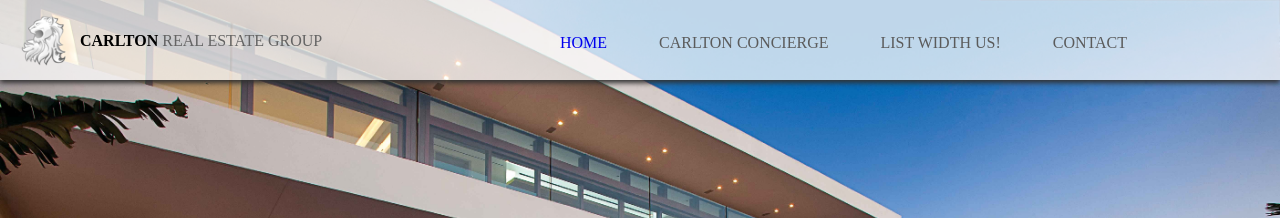
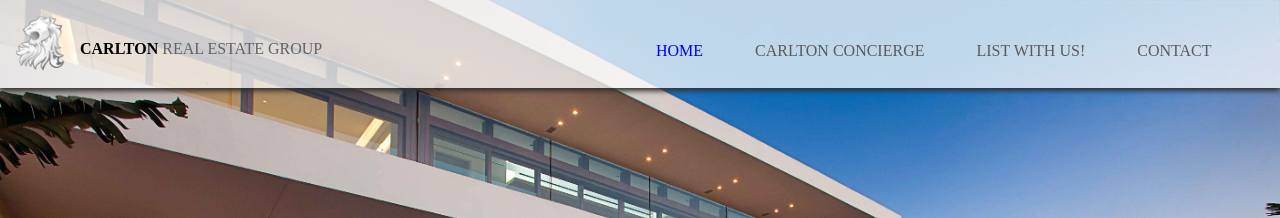
Before and after one commit to ChrisSierra1337/Carlton, a plain HTML site: page index.html in a window 1280 px wide. Shown: the top 218 px of the page. Drawn offline with nearby package versions, Linux system fonts and the light colour scheme.

Commit message:
Regular Update

```diff
--- a/creg-stylesheet.css
+++ b/creg-stylesheet.css
@@ -64,7 +64,7 @@ h3 {
 	background-color: rgba(255, 255, 255, 0.75);
 	z-index: 10;
 	position: fixed;
-	padding-top: 1rem;
+	padding-top: 1.5rem;
 	padding-bottom: 1.75rem;
 	font-size: 1.2rem;
 }
@@ -87,13 +87,16 @@ h3 {
 }
 
 #nav-bar img {
+	top: 1rem;
+	bottom: 0.1rem;
+	left: -0.5rem;
 	position: absolute;
-	width: 5rem;
+	width: 5.5rem;
 }
 
 #nav-bar-buttons {
 	font-size: 1rem;
-	margin-left: 40%;
+	margin-left: 47.5%;
 }
 
 .slider {
--- a/index.html
+++ b/index.html
@@ -46,7 +46,7 @@
       <div id="nav-bar-buttons">
         <a href="index.html" class="black-me">HOME</a>
         <a href="" class="black-me">CARLTON CONCIERGE</a>
-        <a href="" class="black-me">LIST WIDTH US!</a>
+        <a href="" class="black-me">LIST WITH US!</a>
         <a href="" class="black-me">CONTACT</a>
       </div>
     </div>
```
